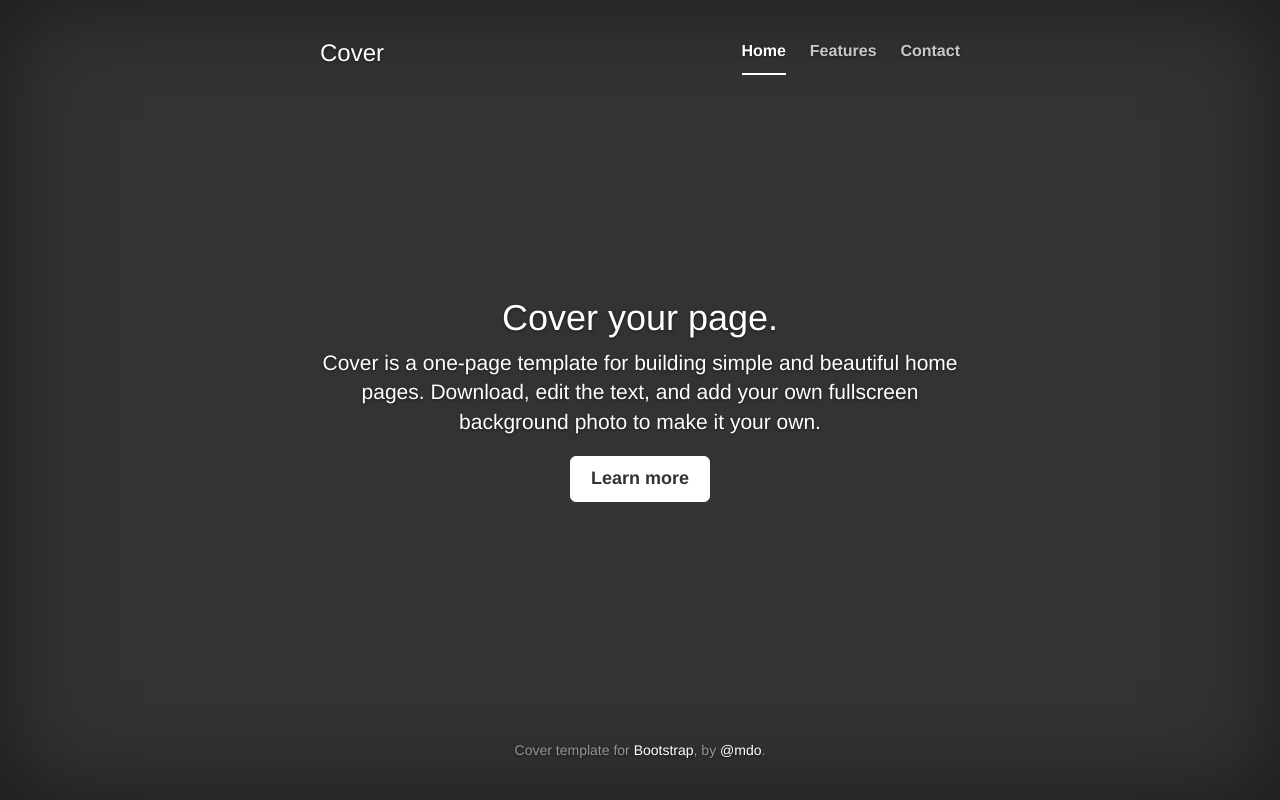
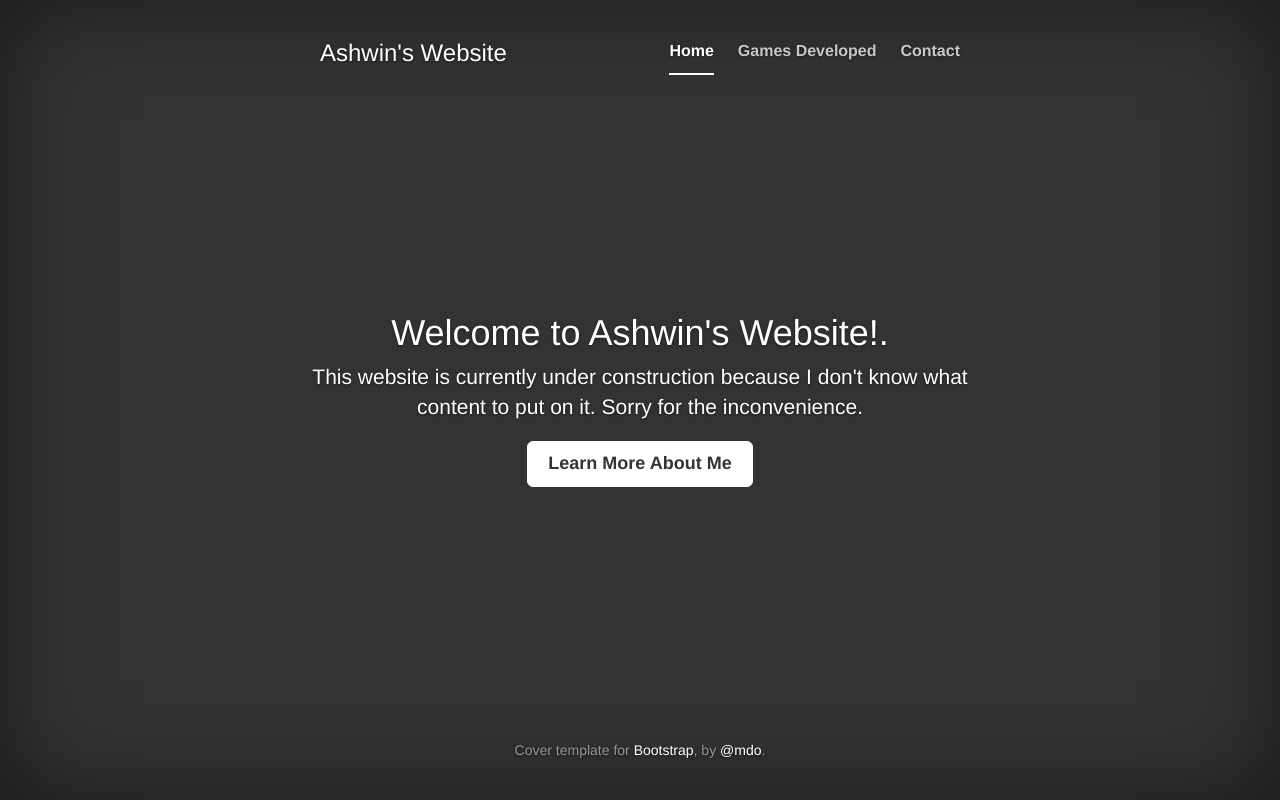
Before and after one commit to Shwinn/Shwinn.github.io, a plain HTML site: page index.html in a window 1280 px wide. Drawn offline with nearby package versions, Linux system fonts and the light colour scheme; a script that the page names is missing.

Commit message:
Content Changed
Added some personalized messages to the site

```diff
--- a/index.html
+++ b/index.html
@@ -37,20 +37,20 @@
 
           <div class="masthead clearfix">
             <div class="inner">
-              <h3 class="masthead-brand">Cover</h3>
+              <h3 class="masthead-brand">Ashwin's Website</h3>
               <ul class="nav masthead-nav">
                 <li class="active"><a href="#">Home</a></li>
-                <li><a href="#">Features</a></li>
+                <li><a href="#">Games Developed</a></li>
                 <li><a href="#">Contact</a></li>
               </ul>
             </div>
           </div>
 
           <div class="inner cover">
-            <h1 class="cover-heading">Cover your page.</h1>
-            <p class="lead">Cover is a one-page template for building simple and beautiful home pages. Download, edit the text, and add your own fullscreen background photo to make it your own.</p>
+            <h1 class="cover-heading">Welcome to Ashwin's Website!.</h1>
+            <p class="lead">This website is currently under construction because I don't know what content to put on it. Sorry for the inconvenience.</p>
             <p class="lead">
-              <a href="#" class="btn btn-lg btn-default">Learn more</a>
+              <a href="#" class="btn btn-lg btn-default">Learn More About Me</a>
             </p>
           </div>
 
```
